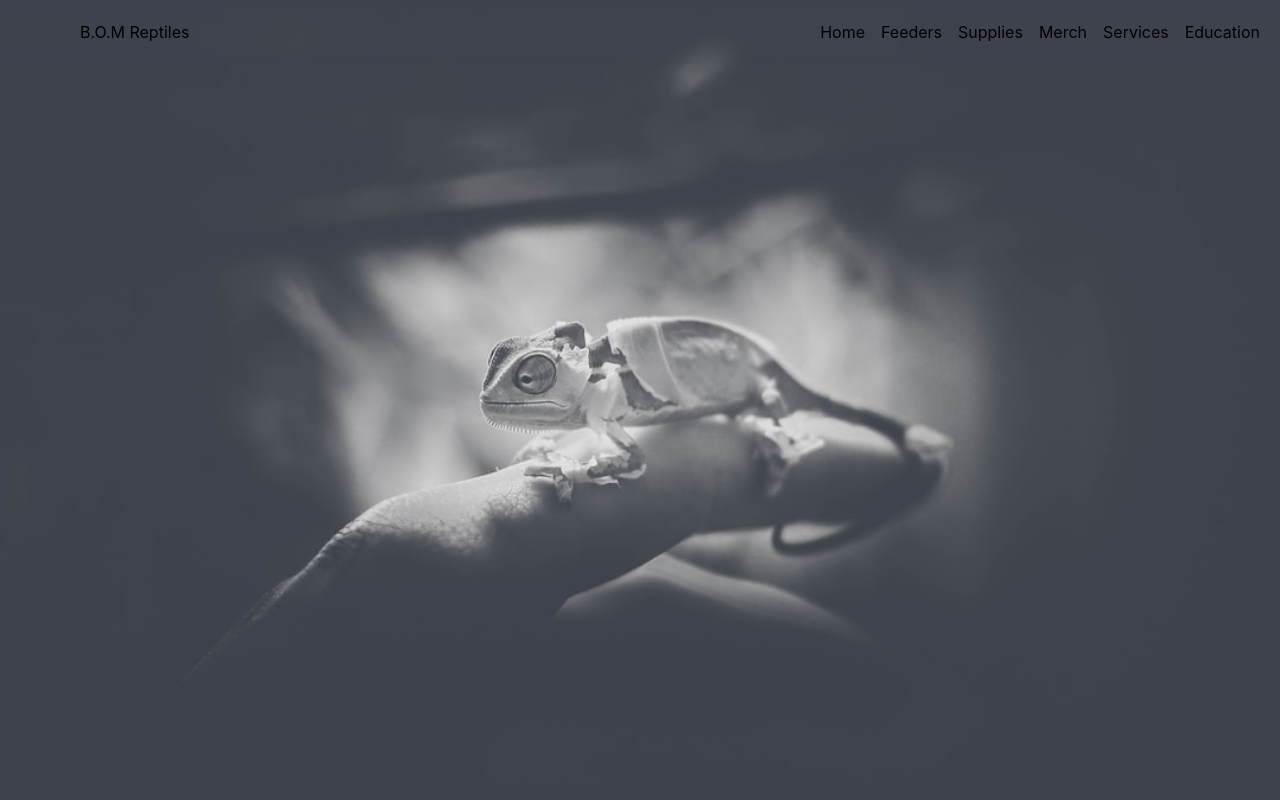
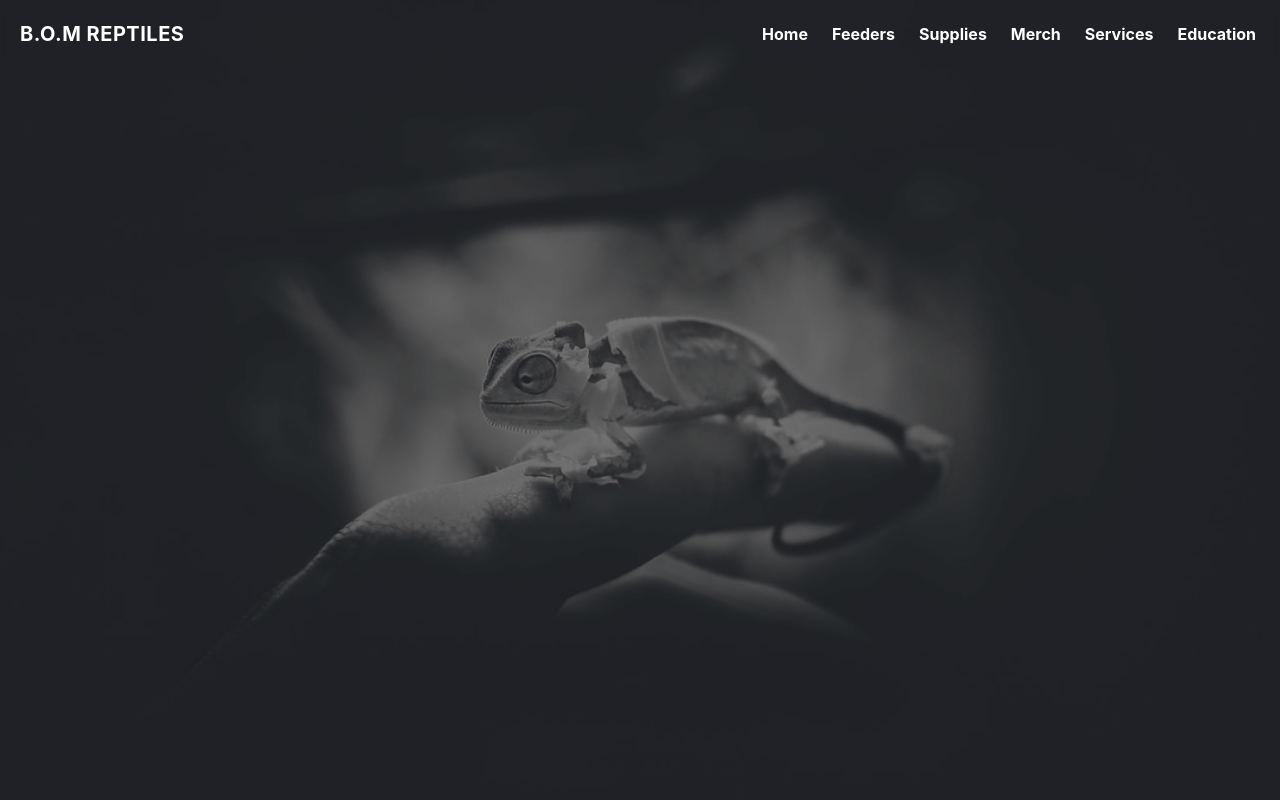
Before and after one commit to Leveq/bom-reptiles-final, a Next.js app: page / in a window 1280 px wide. Shown: the top 800 px of the page. Built offline with nearby package versions, Linux system fonts and the light colour scheme.

Commit message:
setup nav responsiveness and routes

```diff
--- a/components/HeroImg.js
+++ b/components/HeroImg.js
@@ -5,6 +5,7 @@ function HeroImg() {
   return (
     <>
       <Image
+        className='brightness-50'
         src={hero}
         alt="Hero image"
         layout='fill'
--- a/components/Nav.js
+++ b/components/Nav.js
@@ -1,43 +1,93 @@
-import Link from "next/link"
-import { Menu } from "@headlessui/react"
-
+import Link from "next/link";
+import { useState } from "react";
 
   const Nav = () => {
+  const [active, setActive] = useState(false);
+
+  const handleClick = () => {
+    setActive(!active);
+  };
+
   return (
+    <>
       <nav className="
       flex
+      w-full
       fixed
-    w-full
-    h-16
       justify-between
+      text-center
+      flex-wrap
+      p-3
       z-10
-    backdrop-blur-sm
-    2xl:justify-evenly">
-        <Link href='/'>
-            <h1 className="my-auto ml-20">B.O.M Reptiles</h1>
+      backdrop-blur-sm">
+        <Link href="/">
+          <a className="inline-flex items-center p-2 mr-4 ">
+            <span className="text-xl text-white font-bold uppercase tracking-wide">
+              B.O.M Reptiles
+            </span>
+          </a>
         </Link>
-        <ul className="flex my-auto justify-end justify-between">
-            <li className="pr-4">
-                <Link href='/'>Home</Link>
-            </li>
-            <li className="pr-4">
-                <Link href='/feeders'>Feeders</Link>
-            </li>
-            <li className="pr-4">
-                <Link href='/supplies'>Supplies</Link>
-            </li>
-            <li className="pr-4">
-                <Link href='/merch'>Merch</Link>
-            </li>
-            <li className="pr-4">
-                <Link href='/services'>Services</Link>
-            </li>
-            <li className="pr-5">
-                <Link href='/education'>Education</Link>
-            </li>
-        </ul>
+        <button
+          className=" inline-flex p-3 hover:bg-green-600 rounded lg:hidden text-white ml-auto hover:text-white outline-none"
+          onClick={handleClick}
+        >
+          <svg
+            className="w-6 h-6"
+            fill="none"
+            stroke="currentColor"
+            viewBox="0 0 24 24"
+            xmlns="http://www.w3.org/2000/svg"
+          >
+            <path
+              strokeLinecap="round"
+              strokeLinejoin="round"
+              strokeWidth={2}
+              d="M4 6h16M4 12h16M4 18h16"
+            />
+          </svg>
+        </button>
+        {/*Note that in this div we will use a ternary operator to decide whether or not to display the content of the div  */}
+        <div
+          className={`${
+            active ? "" : "hidden"
+          }   w-full lg:inline-flex lg:flex-grow lg:w-auto`}
+        >
+          <div className="lg:inline-flex lg:flex-row lg:ml-auto lg:w-auto w-full lg:items-center items-start  flex flex-col lg:h-auto">
+            <Link href="/">
+              <a className="lg:inline-flex lg:w-auto w-full px-3 py-2 rounded text-white font-bold items-center justify-center hover:bg-green-600 hover:text-white ">
+                Home
+              </a>
+            </Link>
+            <Link href="/feeders">
+              <a className="lg:inline-flex lg:w-auto w-full px-3 py-2 rounded text-white font-bold items-center justify-center hover:bg-green-600 hover:text-white">
+                Feeders
+              </a>
+            </Link>
+            <Link href="/supplies">
+              <a className="lg:inline-flex lg:w-auto w-full px-3 py-2 rounded text-white font-bold items-center justify-center hover:bg-green-600 hover:text-white">
+                Supplies
+              </a>
+            </Link>
+            <Link href="/merch">
+              <a className="lg:inline-flex lg:w-auto w-full px-3 py-2 rounded text-white font-bold items-center justify-center hover:bg-green-600 hover:text-white">
+                Merch
+              </a>
+            </Link>
+            <Link href="/services">
+              <a className="lg:inline-flex lg:w-auto w-full px-3 py-2 rounded text-white font-bold items-center justify-center hover:bg-green-600 hover:text-white">
+                Services
+              </a>
+            </Link>
+            <Link href="/education">
+              <a className="lg:inline-flex lg:w-auto w-full px-3 py-2 rounded text-white font-bold items-center justify-center hover:bg-green-600 hover:text-white">
+                Education
+              </a>
+            </Link>
+          </div>
+        </div>
       </nav>
-  )
-}
+    </>
+  );
+};
 
 export default Nav
```
Lines whose indentation alone changed are shown as unchanged.
